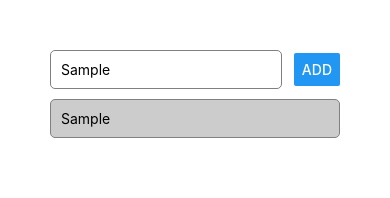
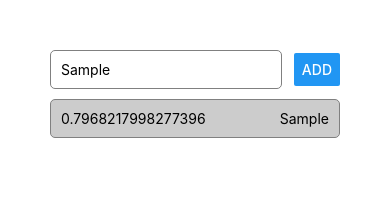
Before and after one commit to chattavat-v/rn-first-app, a React Native app: screen / in a window 390 px wide. Both pictures are taken after typing "Sample" into the empty fields and a click on the button "ADD". Shown: the top 198 px of the page. Built offline with nearby package versions, Linux system fonts and the light colour scheme.

Commit message:
tools flatList

```diff
--- a/App.js
+++ b/App.js
@@ -5,7 +5,8 @@ import {
   View,
   Button,
   TextInput,
-  ScrollView
+  ScrollView,
+  FlatList
 } from "react-native";
 
 export default function App() {
@@ -17,7 +18,13 @@ export default function App() {
   };
 
   const addGoalHandler = () => {
-    setCourseGoals(currentGoals => [...currentGoals, enterGoal]);
+    setCourseGoals(currentGoals => [
+      ...currentGoals,
+      {
+        _id: Math.random().toString(),
+        value: enterGoal
+      }
+    ]);
   };
 
   return (
@@ -31,13 +38,16 @@ export default function App() {
         />
         <Button title="ADD" onPress={addGoalHandler} />
       </View>
-      <ScrollView>
-        {courseGoals.map((goal, index) => (
-          <View style={styles.listItem} key={index}>
-            <Text>{goal}</Text>
+      <FlatList
+        keyExtractor={(item, index) => item._id}
+        data={courseGoals}
+        renderItem={itemData => (
+          <View style={styles.listItem}>
+            <Text>{itemData.item._id}</Text>
+            <Text>{itemData.item.value}</Text>
           </View>
-        ))}
-      </ScrollView>
+        )}
+      />
     </View>
   );
 }
@@ -65,6 +75,8 @@ const styles = StyleSheet.create({
     borderRadius: 5,
     backgroundColor: "#ccc",
     borderColor: "grey",
-    borderWidth: 1
+    borderWidth: 1,
+    flexDirection: "row",
+    justifyContent: 'space-between'
   }
 });
```
Also changed, not shown: 1 other file (tests, documents, lock files or other folders).
